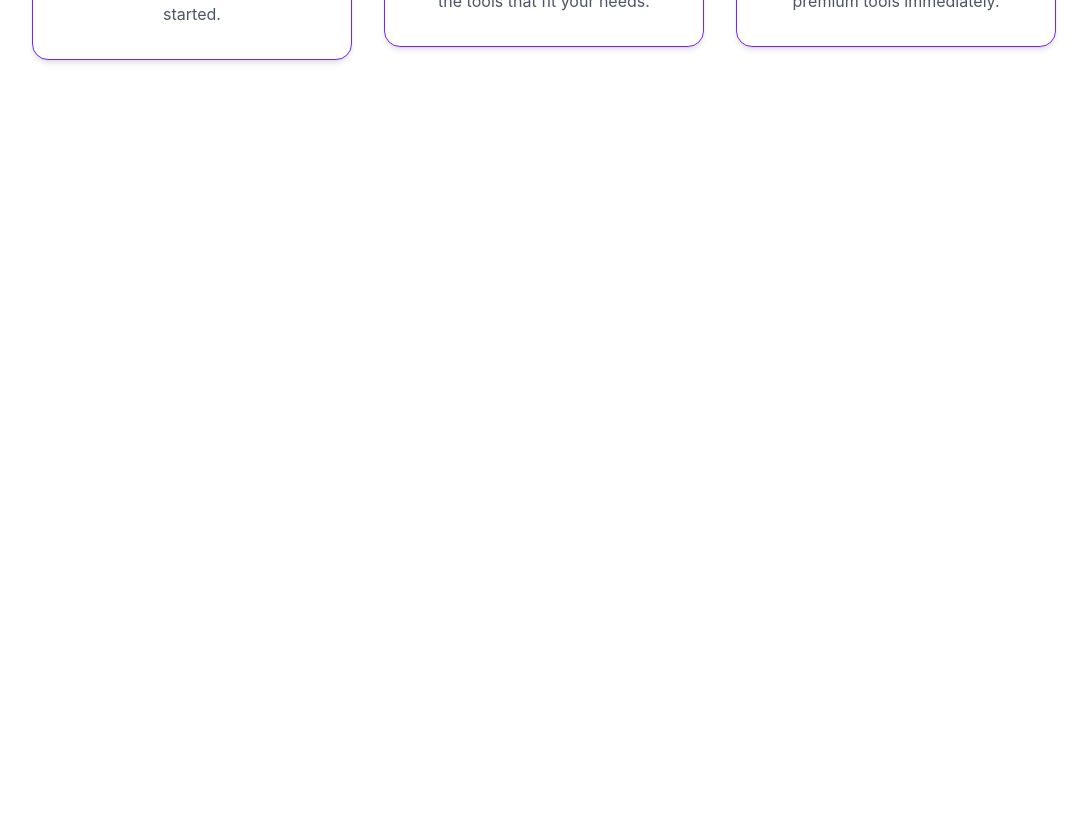
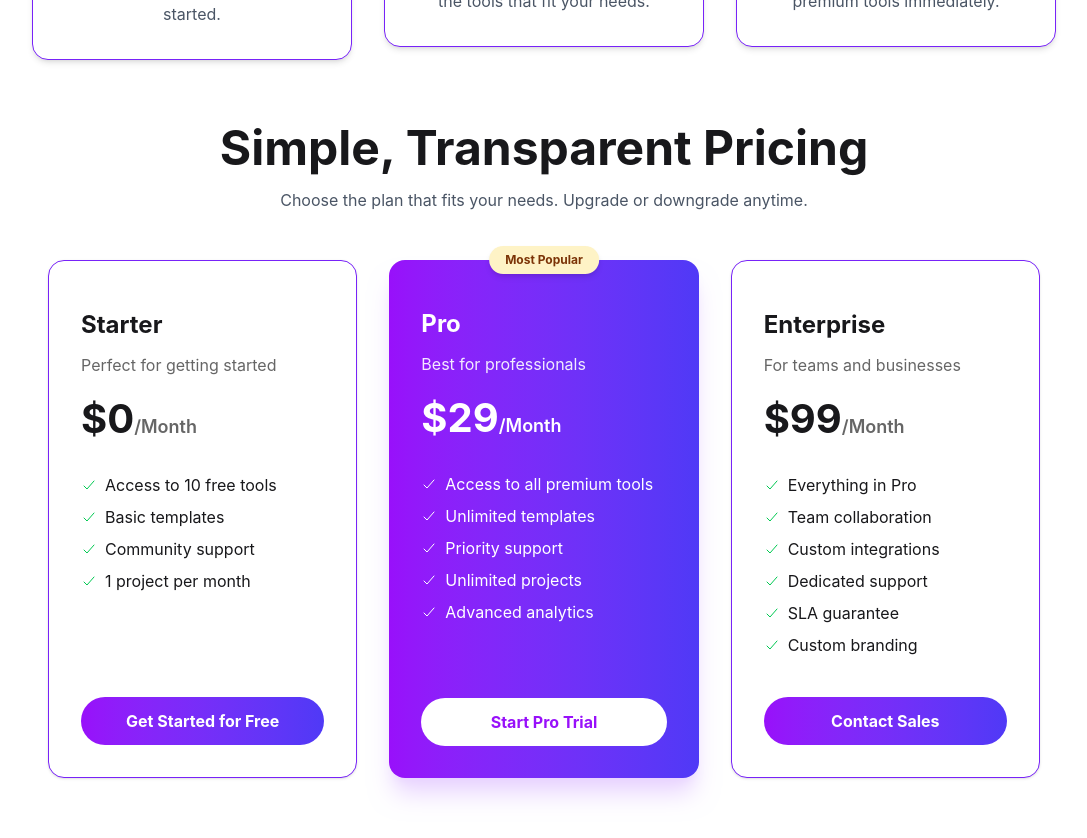
Before and after one commit to ruhul2003/DigiTools-Platform, a React (Vite) app: page / in a window 1280 px wide. Shown: the part 3100-3938 px from the top of the page, without its empty margins (96-1183 px from the left). Before the commit the page ends 3224 px from the top, so only its background shows below. Built offline with nearby package versions, Linux system fonts and the light colour scheme.

Commit message:
Added pricing section

```diff
--- a/src/App.jsx
+++ b/src/App.jsx
@@ -9,6 +9,7 @@ import Ratings from './Components/Ratings';
 import { ToastContainer } from 'react-toastify';
 import 'react-toastify/dist/ReactToastify.css';
 import Steps from './Components/Steps';
+import Pricing from './Components/Pricing';
 
 function App() {
   const [cartItems, setCartItems] = useState([]);
@@ -53,6 +54,7 @@ function App() {
         theme="colored"
       />
       <Steps/>
+      <Pricing/>
     </>
   );
 }
--- /dev/null
+++ b/src/Components/Pricing.jsx
@@ -0,0 +1,82 @@
+import { IoCheckmark } from "react-icons/io5";
+
+function Pricing() {
+    return (
+        <div className="w-full md:w-4/5 mx-auto mt-16 mb-16 px-4">
+    {/* Header Section */}
+    <h1 className="text-3xl md:text-5xl text-center font-bold">Simple, Transparent Pricing</h1>
+    <p className="mt-4 text-center text-gray-600">Choose the plan that fits your needs. Upgrade or downgrade anytime.</p>
+
+    {/* Responsive Grid: 1 col on mobile, 2 cols on tablet (md), 3 cols on desktop (lg) */}
+    <div className="grid grid-cols-1 md:grid-cols-2 lg:grid-cols-3 gap-8 mt-12 justify-items-center">
+
+        {/* starter plan */}
+        <div className="hover:-translate-y-2 duration-300 w-full max-w-[380px] flex flex-col justify-between border border-[#7823F8] rounded-2xl p-8 bg-white shadow-sm">
+            <div>
+                <h2 className="text-2xl font-bold mt-4">Starter</h2>
+                <p className="mt-3 text-[#666]">Perfect for getting started</p>
+                <p className="mt-3 text-[40px] font-bold">$0<span className="text-lg font-semibold text-[#666]">/Month</span></p>
+
+                <ul className="mt-6 space-y-2">
+                    <li className="flex flex-row items-center gap-2"><IoCheckmark className="text-green-500 font-bold" /> Access to 10 free tools</li>
+                    <li className="flex flex-row items-center gap-2"><IoCheckmark className="text-green-500 font-bold" /> Basic templates</li>
+                    <li className="flex flex-row items-center gap-2"><IoCheckmark className="text-green-500 font-bold" /> Community support</li>
+                    <li className="flex flex-row items-center gap-2"><IoCheckmark className="text-green-500 font-bold" /> 1 project per month</li>
+                </ul>
+            </div>
+            <button className="font-bold mt-10 w-full bg-linear-to-r from-purple-600 to-indigo-600 text-white py-3 px-4 rounded-full transition hover:opacity-90">
+                Get Started for Free
+            </button>
+        </div>
+
+        {/* pro plan */}
+        <div className="hover:-translate-y-2 duration-300 w-full max-w-[380px] relative flex flex-col justify-between overflow-visible bg-linear-to-r from-purple-600 to-indigo-600 rounded-2xl p-8 shadow-xl shadow-purple-200">
+            {/* MOST POPULAR TAG */}
+            <p className="absolute top-0 left-1/2 -translate-x-1/2 -translate-y-1/2 px-4 py-1.5 font-bold text-xs bg-[#FEF3C6] text-amber-900 w-fit rounded-full shadow-md whitespace-nowrap z-10">
+                Most Popular
+            </p>
+
+            <div>
+                <h2 className="text-2xl text-white font-bold mt-4">Pro</h2>
+                <p className="mt-3 text-white/90">Best for professionals</p>
+                <p className="mt-3 text-[40px] text-white font-bold">$29<span className="text-lg font-semibold text-white">/Month</span></p>
+
+                <ul className="mt-6 space-y-2">
+                    <li className="flex text-white flex-row items-center gap-2"><IoCheckmark className="text-white font-bold" /> Access to all premium tools</li>
+                    <li className="flex text-white flex-row items-center gap-2"><IoCheckmark className="text-white font-bold" /> Unlimited templates</li>
+                    <li className="flex text-white flex-row items-center gap-2"><IoCheckmark className="text-white font-bold" /> Priority support</li>
+                    <li className="flex text-white flex-row items-center gap-2"><IoCheckmark className="text-white font-bold" /> Unlimited projects</li>
+                    <li className="flex text-white flex-row items-center gap-2"><IoCheckmark className="text-white font-bold" /> Advanced analytics</li>
+                </ul>
+            </div>
+            <button className="font-bold mt-10 w-full bg-white text-purple-600 py-3 px-4 rounded-full hover:bg-gray-50 transition active:scale-95">
+                Start Pro Trial
+            </button>
+        </div>
+
+        {/* enterprise plan */}
+        <div className="hover:-translate-y-2 duration-300 w-full max-w-[380px] flex flex-col justify-between border border-[#7823F8] rounded-2xl p-8 bg-white shadow-sm md:col-span-2 lg:col-span-1">
+            <div>
+                <h2 className="text-2xl font-bold mt-4">Enterprise</h2>
+                <p className="mt-3 text-[#666]">For teams and businesses</p>
+                <p className="mt-3 text-[40px] font-bold">$99<span className="text-lg font-semibold text-[#666]">/Month</span></p>
+
+                <ul className="mt-6 space-y-2">
+                    <li className="flex flex-row items-center gap-2"><IoCheckmark className="text-green-500 font-bold" /> Everything in Pro</li>
+                    <li className="flex flex-row items-center gap-2"><IoCheckmark className="text-green-500 font-bold" /> Team collaboration</li>
+                    <li className="flex flex-row items-center gap-2"><IoCheckmark className="text-green-500 font-bold" /> Custom integrations</li>
+                    <li className="flex flex-row items-center gap-2"><IoCheckmark className="text-green-500 font-bold" /> Dedicated support</li>
+                    <li className="flex flex-row items-center gap-2"><IoCheckmark className="text-green-500 font-bold" /> SLA guarantee</li>
+                    <li className="flex flex-row items-center gap-2"><IoCheckmark className="text-green-500 font-bold" /> Custom branding</li>
+                </ul>
+            </div>
+            <button className="font-bold mt-10 w-full bg-linear-to-r from-purple-600 to-indigo-600 text-white py-3 px-4 rounded-full transition hover:opacity-90">
+                Contact Sales
+            </button>
+        </div>
+
+    </div>
+</div>
+    )
+}
+export default Pricing;
```
